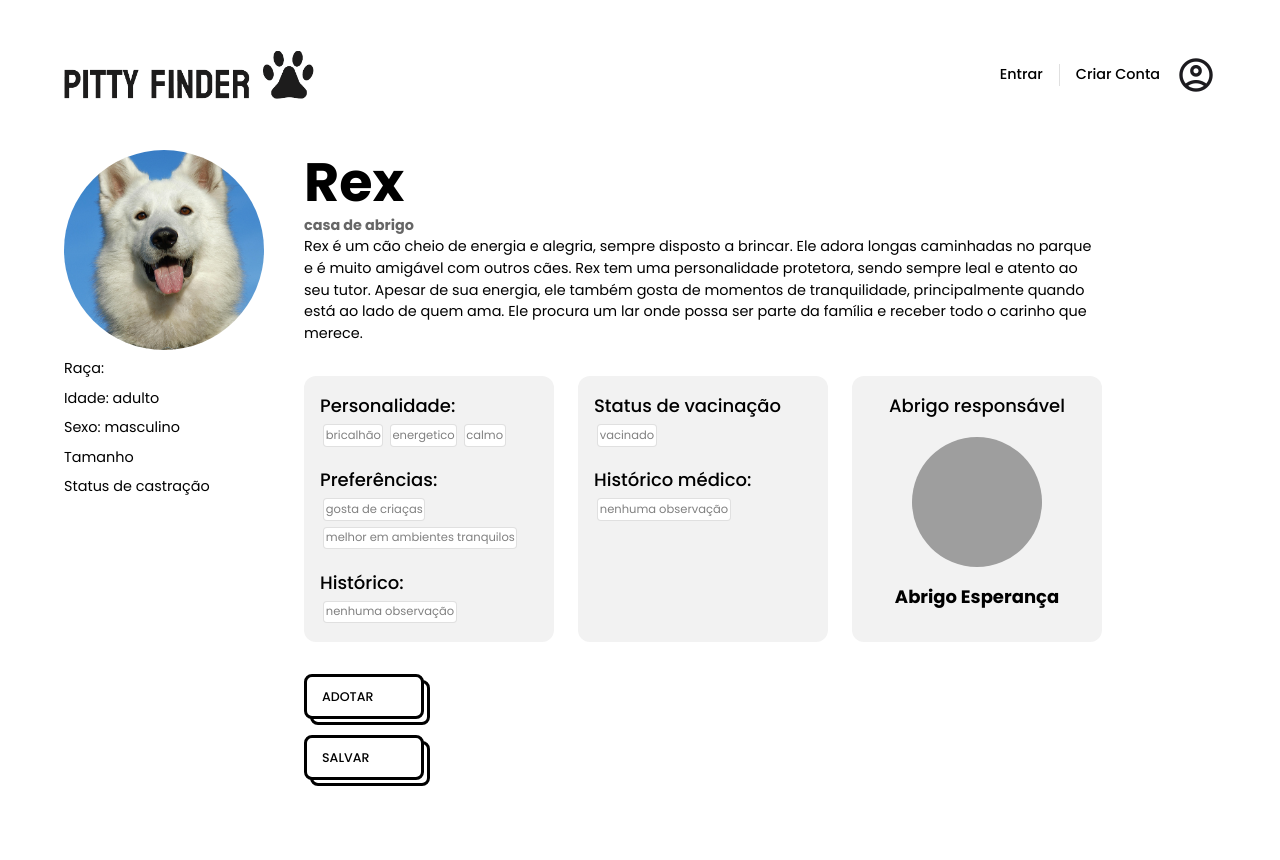
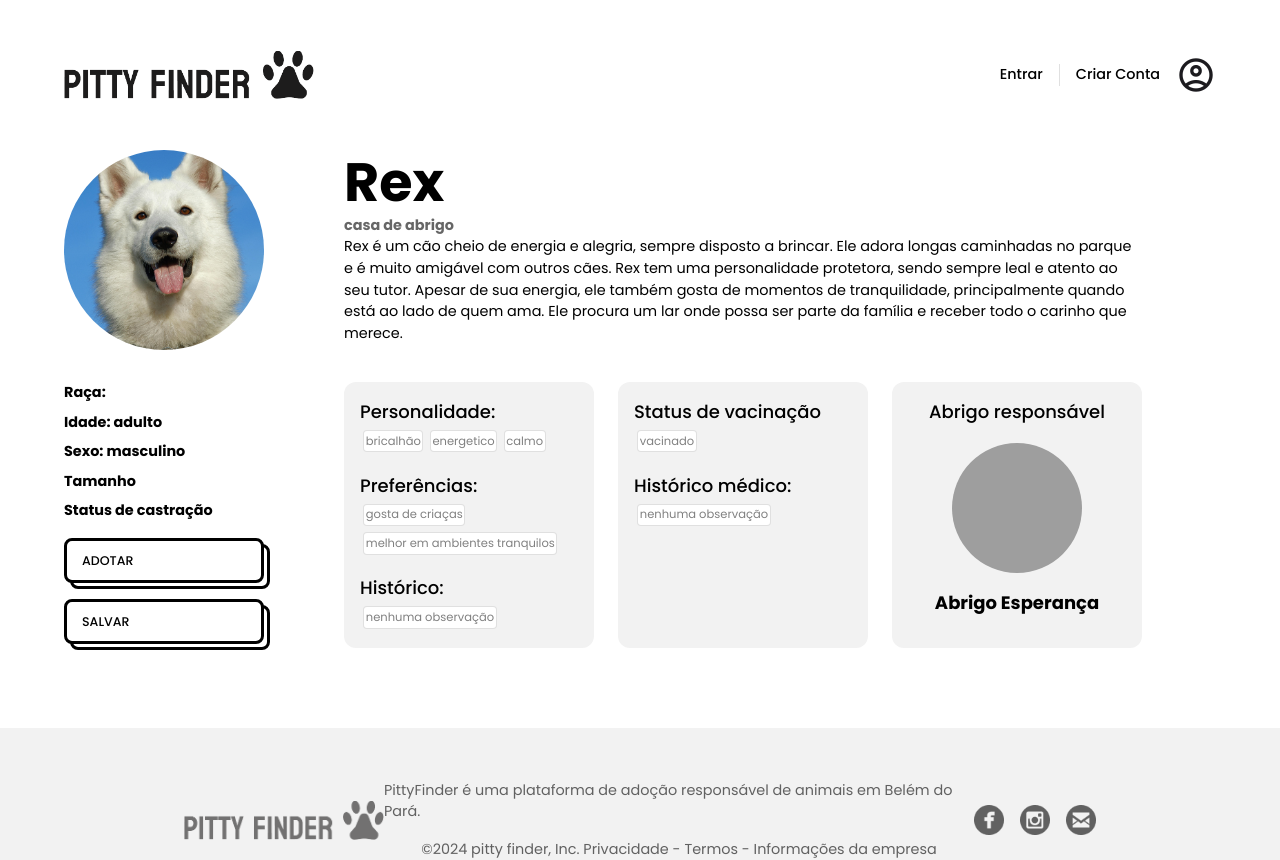
Before and after one commit to LeonardoCaml/Pitty-Finder, a React (Vite) app in the folder pitty-finder/: page /adote/1 in a window 1280 px wide. Shown: the top 860 px of the page. Built offline with nearby package versions, Linux system fonts and the light colour scheme; grey boxes are pictures that could not be loaded; the HTML template or start-up script is replaced by a standard one; a web font is replaced by a local one.

Commit message:
commit to rebuild animal page

```diff
--- a/pitty-finder/src/routes/AnimalCurrent/AnimalCurrent.jsx
+++ b/pitty-finder/src/routes/AnimalCurrent/AnimalCurrent.jsx
@@ -2,11 +2,9 @@ import React from "react";
 import { useParams } from "react-router-dom";
 import animals from "../../../databases/adopt.js";
 import abrigo from "../../../databases/abrigos.js";
-
 import Header from "../../../components/Molecules/Header.jsx";
 import Footer from "../../../components/Molecules/Footer.jsx";
 import ButtonMui from "../../../components/Atoms/ButtonMUI.jsx";
-import CardMui from "../../../components/Atoms/CardMUI.jsx";
 import {
   Box,
   Container,
@@ -29,8 +27,8 @@ export default function AnimalCurrent() {
     <Stack>
       <Header />
       <Container sx={{ mb: 10 }}>
-        <Stack direction="row" spacing={5}>
-          <Stack spacing={1}>
+        <Stack spacing={4}>
+          <Stack direction="row" spacing={10}>
             <Stack sx={{ borderRadius: "50%", overflow: "hidden" }}>
               <img
                 src={card.foto}
@@ -38,13 +36,6 @@ export default function AnimalCurrent() {
                 style={{ width: 200, height: 200, objectFit: "cover" }}
               />
             </Stack>
-            <Typography>Raça: {card.ficha.raca}</Typography>
-            <Typography>Idade: {card.ficha.idade}</Typography>
-            <Typography>Sexo: {card.ficha.sexo}</Typography>
-            <Typography>Tamanho</Typography>
-            <Typography>Status de castração</Typography>
-          </Stack>
-          <Stack spacing={4}>
             <Stack>
               <Typography variant="h2" fontWeight={700}>
                 {card.nome}
@@ -60,6 +51,28 @@ export default function AnimalCurrent() {
                 {card.descricao}
               </Typography>
             </Stack>
+          </Stack>
+          <Stack direction="row" spacing={10}>
+            <Stack spacing={2}>
+              <Stack spacing={1}>
+                <Typography fontWeight={700}>
+                  Raça: {card.ficha.raca}
+                </Typography>
+                <Typography fontWeight={700}>
+                  Idade: {card.ficha.idade}
+                </Typography>
+                <Typography fontWeight={700}>
+                  Sexo: {card.ficha.sexo}
+                </Typography>
+                <Typography fontWeight={700}>Tamanho</Typography>
+                <Typography fontWeight={700}>Status de castração</Typography>
+              </Stack>
+              <Stack spacing={2}>
+                <ButtonMui tittle="adotar" customStyle={{ width: 200 }} />
+                <ButtonMui tittle="salvar" customStyle={{ width: 200 }} />
+              </Stack>
+            </Stack>
+            <Stack spacing={4}>
               <Stack direction="row" spacing={3}>
                 <List
                   sx={{
@@ -182,7 +195,11 @@ export default function AnimalCurrent() {
                     }}
                   >
                     <Typography variant="h6">Abrigo responsável</Typography>
-                  <Stack spacing={2} alignItems="center">
+                    <Stack
+                      spacing={2}
+                      alignItems="center"
+                      sx={{ cursor: "pointer" }}
+                    >
                       <img
                         alt="abrigo"
                         src={abrigo[0].foto}
@@ -200,9 +217,6 @@ export default function AnimalCurrent() {
                   </ListItem>
                 </List>
               </Stack>
-            <Stack spacing={2}>
-              <ButtonMui tittle="adotar" />
-              <ButtonMui tittle="salvar" />
             </Stack>
           </Stack>
         </Stack>
```
Lines whose indentation alone changed are shown as unchanged.
